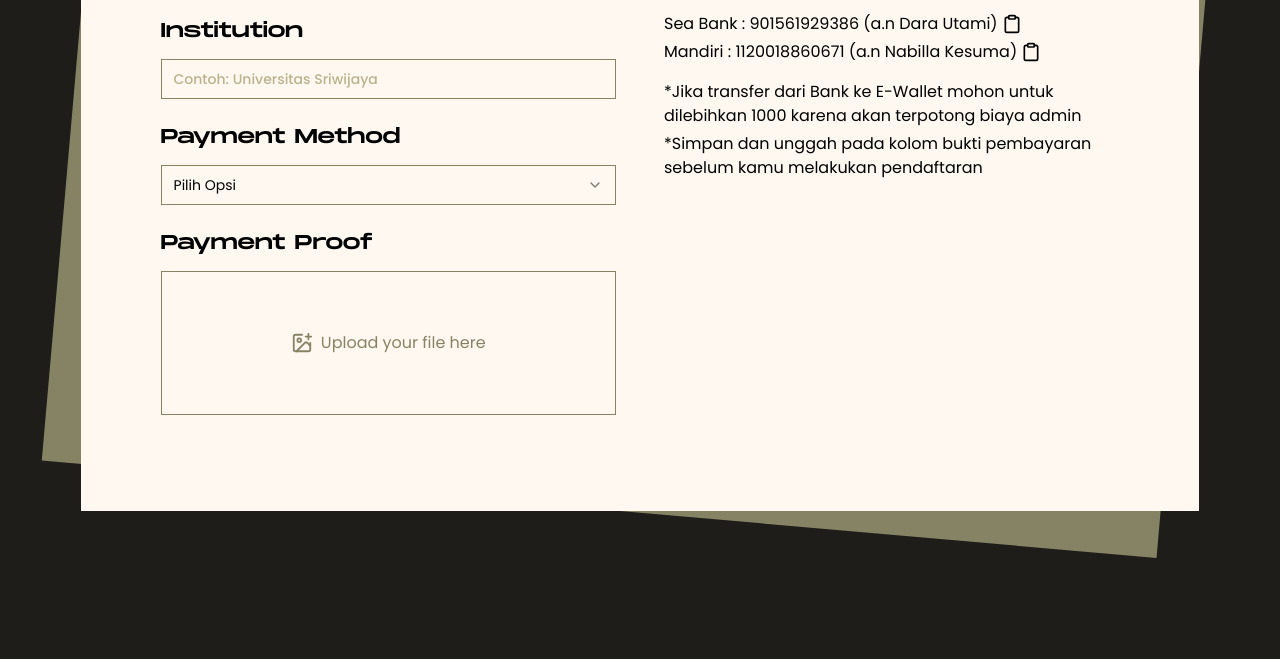
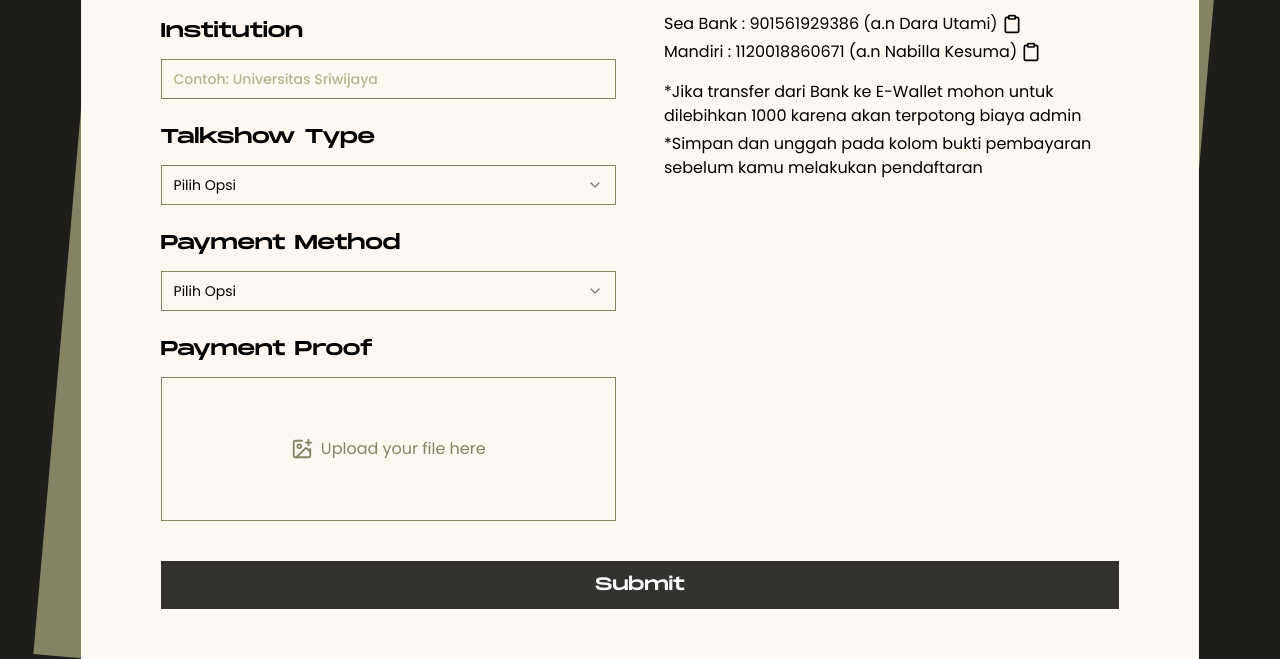
Before and after one commit to zildjianvitoo/srifoton-2024-deployed, a Next.js app: page /talkshow/daftar in a window 1280 px wide. Shown: the part 780-1439 px from the top of the page. Built offline with nearby package versions, Linux system fonts and the light colour scheme; no server answers.

Commit message:
fix: validation when submitting

```diff
--- a/components/Root/Competition/CompetitionRegistration.tsx
+++ b/components/Root/Competition/CompetitionRegistration.tsx
@@ -25,7 +25,6 @@ import PaymentInformation from "../PaymentInformation";
 import { DevTool } from "@hookform/devtools";
 import FormInput from "../../FormInput";
 import FormFile from "../../FormFile";
-import "@/lib/utils/zodCustomError";
 import { addNewCompetitiveProgramming } from "@/lib/network/competitions/competitiveProgrammingQueries";
 import { ref, uploadBytes } from "firebase/storage";
 import { storage } from "@/lib/firebase";
@@ -35,6 +34,7 @@ import { addNewWebDevelopment } from "@/lib/network/competitions/webDevelopmentQ
 import { addNewMobileLegends } from "@/lib/network/competitions/mobileLegendsQueries";
 import SuccessRegister from "../SuccessRegister";
 import { toast } from "sonner";
+import "@/lib/utils/zodCustomError";
 
 type RegProps = {
   branch: string;
@@ -560,7 +560,8 @@ export default function CompetitionRegistration({
               </div>
               <Button
                 type="submit"
-                className="mt-6 h-12 w-full bg-background/90 font-monument text-lg hover:bg-background lg:mt-10"
+                className="mt-6 h-12 w-full bg-background/90 font-monument text-lg hover:bg-background disabled:opacity-60 lg:mt-10"
+                disabled={form.formState.isSubmitting}
               >
                 Submit
               </Button>
--- a/components/Root/Talkshow/TalkshowForm.tsx
+++ b/components/Root/Talkshow/TalkshowForm.tsx
@@ -33,14 +33,16 @@ import { toast } from "sonner";
 import { ref, uploadBytes } from "firebase/storage";
 import { storage } from "@/lib/firebase";
 import { ulid } from "ulid";
-import { addNewWorkshop } from "@/lib/network/workshops/workshopQueries";
 import { addNewTalkshow } from "@/lib/network/talkshows/talkshowQueries";
 import SuccessRegister from "../SuccessRegister";
+import { Button } from "@/components/ui/button";
+import "@/lib/utils/zodCustomError";
 
 export const talkshowRegistrationSchema = z.object({
   name: z.string().min(1).max(50),
   email: z.string().min(1).max(50),
   college: z.string().min(1).max(50),
+  type: z.string().min(1).max(50),
   payment_method: z.string().min(1).max(50),
   proof: z
     .any()
@@ -60,6 +62,7 @@ export default function TalkshowForm({}: Props) {
       name: "",
       email: "",
       college: "",
+      type: "",
       payment_method: "",
       proof: undefined,
     },
@@ -73,7 +76,7 @@ export default function TalkshowForm({}: Props) {
 
     try {
       const { ref: refProof } = await uploadBytes(
-        ref(storage, `workshop/${ulid()}`),
+        ref(storage, `talkshow/${ulid()}`),
         formValues.proof,
       );
       formValues.proof = refProof.fullPath as string;
@@ -82,8 +85,8 @@ export default function TalkshowForm({}: Props) {
         user_id,
         date,
         is_verified,
-        type: "offline",
       });
+      window.scrollTo(0, 0);
       toast.success("Berhasil daftar Talkshow");
     } catch (error) {
       toast.error("Terjadi Kesalahan di sisi server");
@@ -98,7 +101,7 @@ export default function TalkshowForm({}: Props) {
   return (
     <div className={"flex flex-col gap-14 lg:gap-20"}>
       <div className="relative mx-auto flex w-fit flex-col gap-6 text-center text-whtc">
-        <h1 className="srifoton-header font-monument uppercase">WORKSHOP</h1>
+        <h1 className="srifoton-header font-monument uppercase">Talkshow</h1>
         <p className="srifoton-text mx-auto">
           Hai, silahkan isi secara detail informasi kamu
         </p>
@@ -140,6 +143,32 @@ export default function TalkshowForm({}: Props) {
                   />
                   <FormField
                     control={form.control}
+                    name="type"
+                    render={({ field }) => (
+                      <FormItem>
+                        <FormLabel className="font-monument text-lg lg:text-xl">
+                          Talkshow Type
+                        </FormLabel>
+                        <Select
+                          onValueChange={field.onChange}
+                          defaultValue={field.value}
+                        >
+                          <FormControl>
+                            <SelectTrigger>
+                              <SelectValue placeholder="Pilih Opsi" />
+                            </SelectTrigger>
+                          </FormControl>
+                          <SelectContent>
+                            <SelectItem value="offline">Offline</SelectItem>
+                            <SelectItem value="online">Online</SelectItem>
+                          </SelectContent>
+                        </Select>
+                        <FormMessage />
+                      </FormItem>
+                    )}
+                  />
+                  <FormField
+                    control={form.control}
                     name="payment_method"
                     render={({ field }) => (
                       <FormItem>
@@ -178,6 +207,13 @@ export default function TalkshowForm({}: Props) {
                 </div>
                 <PaymentInformation />
               </div>
+              <Button
+                type="submit"
+                className="mt-6 h-12 w-full bg-background/90 font-monument text-lg hover:bg-background disabled:opacity-60 lg:mt-10"
+                disabled={form.formState.isSubmitting}
+              >
+                Submit
+              </Button>
             </form>
           </Form>
         </div>
--- a/components/Root/Workshop/WorkshopForm.tsx
+++ b/components/Root/Workshop/WorkshopForm.tsx
@@ -35,11 +35,14 @@ import { storage } from "@/lib/firebase";
 import { ulid } from "ulid";
 import { addNewWorkshop } from "@/lib/network/workshops/workshopQueries";
 import SuccessRegister from "../SuccessRegister";
+import "@/lib/utils/zodCustomError";
+import { Button } from "@/components/ui/button";
 
 export const workshopRegistrationSchema = z.object({
   name: z.string().min(1).max(50),
   email: z.string().min(1).max(50),
   college: z.string().min(1).max(50),
+  type: z.string().min(1).max(50),
   payment_method: z.string().min(1).max(50),
   proof: z
     .any()
@@ -59,6 +62,7 @@ export default function WorkshopForm({}: Props) {
       name: "",
       email: "",
       college: "",
+      type: "",
       payment_method: "",
       proof: undefined,
     },
@@ -81,8 +85,8 @@ export default function WorkshopForm({}: Props) {
         user_id,
         date,
         is_verified,
-        type: "offline",
       });
+      window.scrollTo(0, 0);
       toast.success("Berhasil daftar Workshop");
     } catch (error) {
       toast.error("Terjadi Kesalahan di sisi server");
@@ -139,6 +143,32 @@ export default function WorkshopForm({}: Props) {
                   />
                   <FormField
                     control={form.control}
+                    name="type"
+                    render={({ field }) => (
+                      <FormItem>
+                        <FormLabel className="font-monument text-lg lg:text-xl">
+                          Workshop Type
+                        </FormLabel>
+                        <Select
+                          onValueChange={field.onChange}
+                          defaultValue={field.value}
+                        >
+                          <FormControl>
+                            <SelectTrigger>
+                              <SelectValue placeholder="Pilih Opsi" />
+                            </SelectTrigger>
+                          </FormControl>
+                          <SelectContent>
+                            <SelectItem value="offline">Offline</SelectItem>
+                            <SelectItem value="online">Online</SelectItem>
+                          </SelectContent>
+                        </Select>
+                        <FormMessage />
+                      </FormItem>
+                    )}
+                  />
+                  <FormField
+                    control={form.control}
                     name="payment_method"
                     render={({ field }) => (
                       <FormItem>
@@ -177,6 +207,13 @@ export default function WorkshopForm({}: Props) {
                 </div>
                 <PaymentInformation />
               </div>
+              <Button
+                type="submit"
+                className="mt-6 h-12 w-full bg-background/90 font-monument text-lg hover:bg-background disabled:opacity-60 lg:mt-10"
+                disabled={form.formState.isSubmitting}
+              >
+                Submit
+              </Button>
             </form>
           </Form>
         </div>
```
